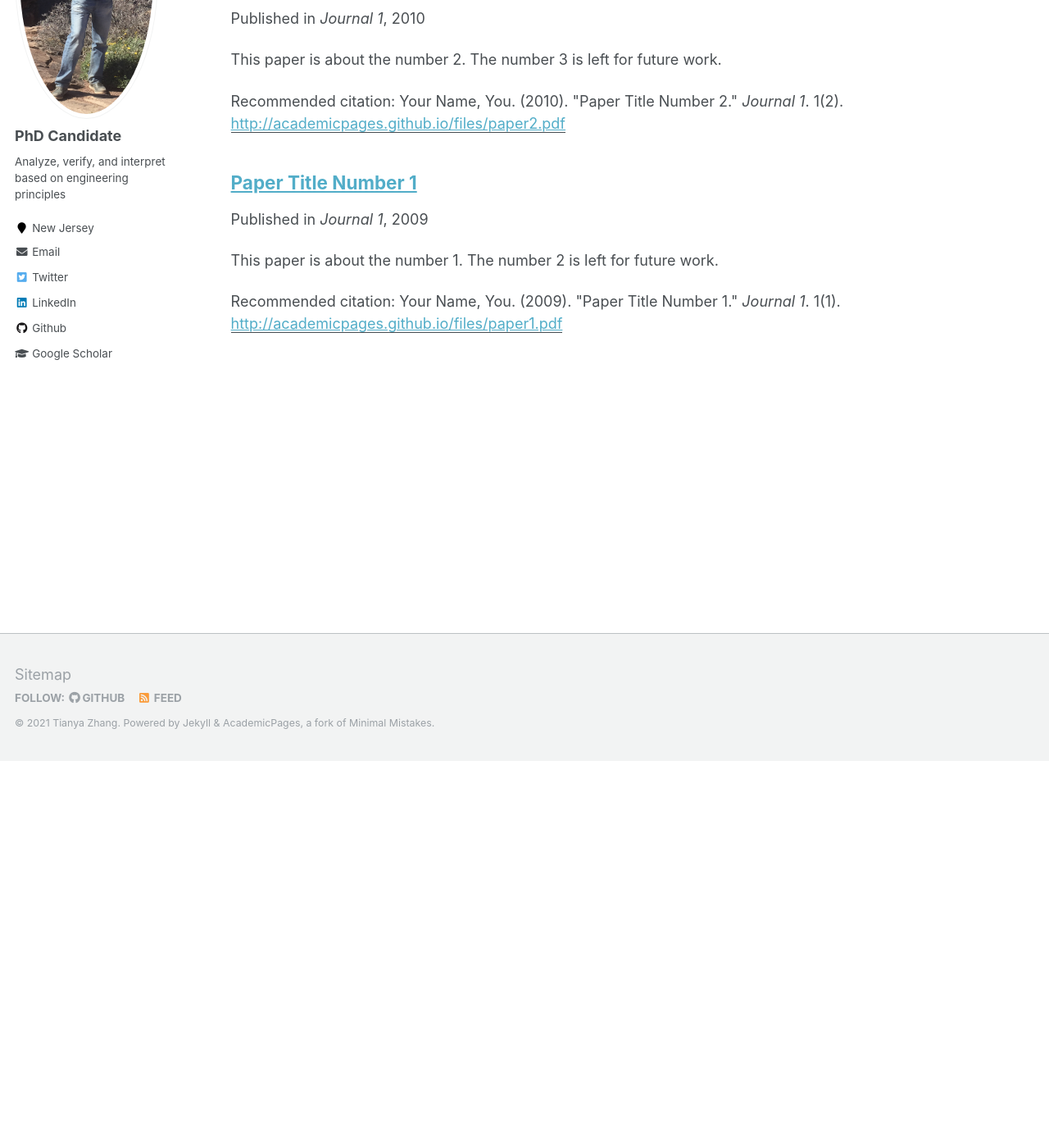
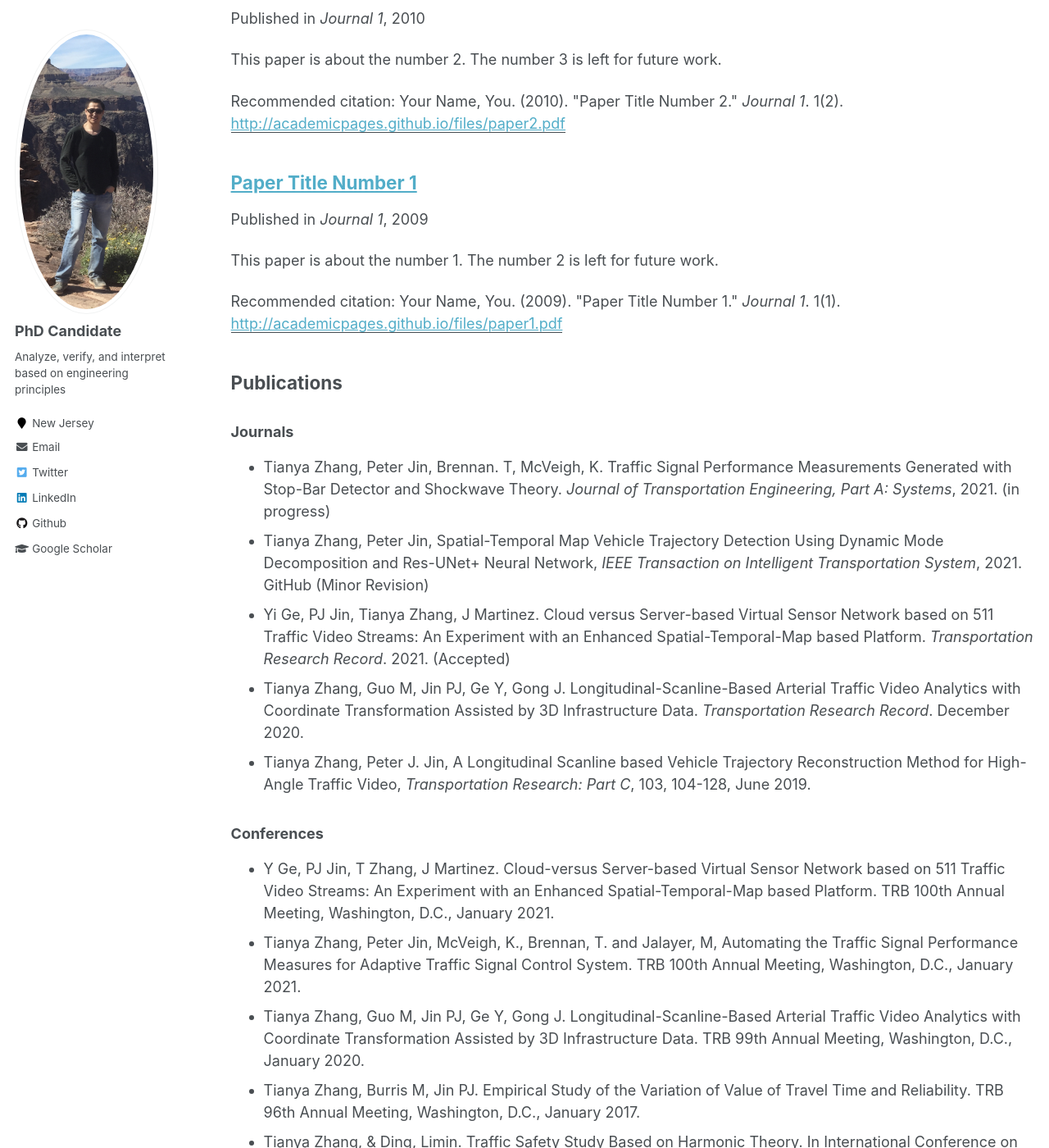
Before and after one commit to TeRyZh/Website, a Jekyll site: the page built from _pages/publications.md, in a window 1280 px wide and 1400 px high, scrolled down 472 px. Shown: the whole window at 82% size. Built offline with Jekyll 4.4.1, drawn with Linux system fonts in a browser that asks for light colours; some of the changed text lies outside the part shown.

Commit message:
Update publications.md

```diff
--- a/_pages/publications.md
+++ b/_pages/publications.md
@@ -14,3 +14,31 @@ author_profile: true
 {% for post in site.publications reversed %}
   {% include archive-single.html %}
 {% endfor %}
+
+Publications
+------
+### Journals
+* Tianya Zhang, Peter Jin, Brennan. T, McVeigh, K. Traffic Signal Performance Measurements Generated with Stop-Bar Detector and Shockwave Theory. *Journal of Transportation Engineering, Part A: Systems*, 2021. (in progress)
+* Tianya Zhang, Peter Jin, Spatial-Temporal Map Vehicle Trajectory Detection Using Dynamic Mode Decomposition and Res-UNet+ Neural Network, *IEEE Transaction on Intelligent Transportation System*, 2021. GitHub (Minor Revision)
+* Yi Ge, PJ Jin, Tianya Zhang, J Martinez. Cloud versus Server-based Virtual Sensor Network based on 511 Traffic Video Streams: An Experiment with an Enhanced Spatial-Temporal-Map based Platform. *Transportation Research Record*. 2021. (Accepted)
+* Tianya Zhang, Guo M, Jin PJ, Ge Y, Gong J. Longitudinal-Scanline-Based Arterial Traffic Video Analytics with Coordinate Transformation Assisted by 3D Infrastructure Data. *Transportation Research Record*. December 2020.
+* Tianya Zhang, Peter J. Jin, A Longitudinal Scanline based Vehicle Trajectory Reconstruction Method for High-Angle Traffic Video, *Transportation Research: Part C*, 103, 104-128, June 2019.
+
+### Conferences
+* Y Ge, PJ Jin, T Zhang, J Martinez. Cloud-versus Server-based Virtual Sensor Network based on 511 Traffic Video Streams: An Experiment with an Enhanced Spatial-Temporal-Map based Platform. TRB 100th Annual Meeting, Washington, D.C., January 2021.
+* Tianya Zhang, Peter Jin, McVeigh, K., Brennan, T. and Jalayer, M, Automating the Traffic Signal Performance Measures for Adaptive Traffic Signal Control System. TRB 100th Annual Meeting, Washington, D.C., January 2021.
+* Tianya Zhang, Guo M, Jin PJ, Ge Y, Gong J. Longitudinal-Scanline-Based Arterial Traffic Video Analytics with Coordinate Transformation Assisted by 3D Infrastructure Data. TRB 99th Annual Meeting, Washington, D.C., January 2020.
+* Tianya Zhang, Burris M, Jin PJ. Empirical Study of the Variation of Value of Travel Time and Reliability. TRB 96th Annual Meeting, Washington, D.C., January 2017.
+* Tianya Zhang, & Ding, Limin. Traffic Safety Study Based on Harmonic Theory. In International Conference on Transportation and Traffic Engineering 2013: Safety, Speediness, Intelligence, Low-Carbon, Innovation (pp. 600-606).
+* Tianya Zhang and Wang J. Human Reliability Analysis of Traffic Safety. Proceedings of the 13th International Conference on Man-Machine-Environment System Engineering, Springer.
+* Ding, Limin and Tianya Zhang. Rethinking “Tao” of Traffic Congestion Management (in Chinese). In Preceding of Fifth China’s International Road Traffic Safety Forum. 2013, Beijing. (2nd Prize Paper Award)
+
+### Reports
+* Peter J. Jin, Mohsen Jafari, Yufei Huang, Yizhou Wang, Tianya Zhang, New Brunswick Smart Hub: Infrastructure & Mobility Innovation Testing Ground, Concept Report, New Jersey Economic Development Authority (NJEDA), Final Report, November 2019.
+* Jin P., Ge Y., Zhang T., Wang Y., Martinez J. (2019). Cloud-Based Virtual Traffic Sensor Network with 511 CCTV Traffic Video Streams. (Report No. CAIT-UTC-NC8). Rutgers: Center for Advanced Infrastructure and Transportation (CAIT).
+* Jin, P., Zhang, T., Brennan, T. and Jalayer, M. (2019). Real-Time Signal Performance Measurement (RT-SPM) (Report No. FHWA-NJ-2019-002). Trenton: New Jersey Department of Transportation.
+
+### Patents
+* Jin J, Ran B, Chen T, Jiang X, Zhang T, Yao Z, inventors; CAVH LLC, assignee. Cloud-based technology for connected and automated vehicle highway systems. United States patent application US 16/454,268.
+* Jin J, Ran B, Chen T, Zhang T, Jiang X, Yao Z, inventors; CAVH LLC, assignee. Fixed-route service system for CAVH systems. United States patent application US 16/506,470. 2020 Jan 16.
+* Jing Jin, Bobby Ouyang, Seyedamirali Ardestani, Yizhou Wang, Xiaowen Jiang, Tianya Zhang, Incident Site Investigation and Management System based on Unmanned Aerial Vehicles, U.S. Non-Provisional Patent Application No. 62/544,461, Publication Date: 14-Feb-2019.
```
